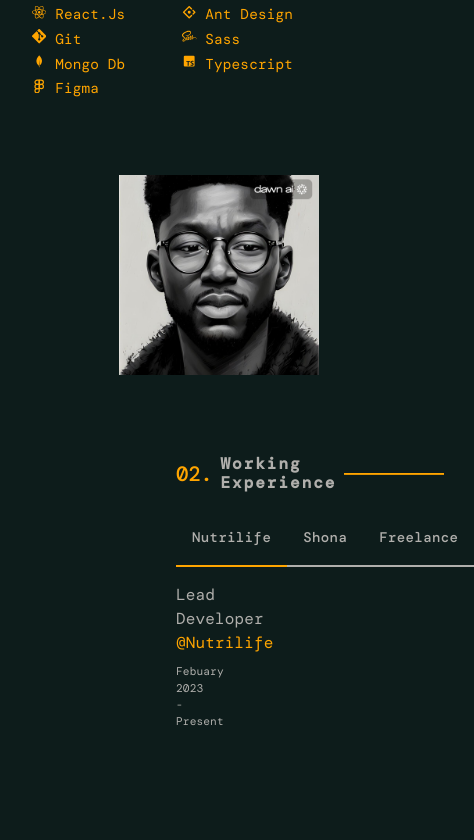
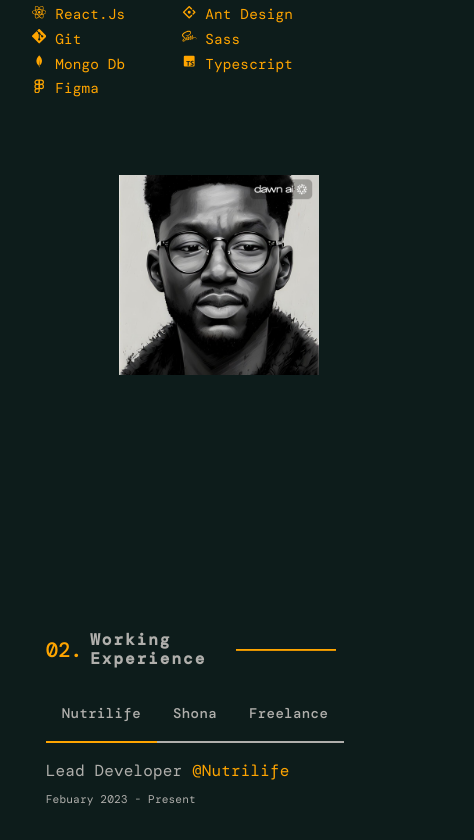
Before and after one commit to ImoDavid/localhost, a React (Vite) app: page /nav in a window 390 px wide. Shown: the part 1399-2239 px from the top of the page, 474 px wide, since content can reach past the window. Before the commit the page ends 2145 px from the top, so only its background shows below. Built offline with nearby package versions, Linux system fonts and the light colour scheme; a web font is replaced by a local one.

Commit message:
feat: mobile query

```diff
--- a/src/components/Experience/Experience.jsx
+++ b/src/components/Experience/Experience.jsx
@@ -43,7 +43,7 @@
 const StyledWorktext = styled(Typography)({
   color: colors.OFF_WHITE,
   marginLeft: "0.5rem",
-  paddingRight: ["10rem", "1rem"],
+  paddingRight: ["10rem", "0.7rem"],
   fontSize: "0.9rem",
 });
 
@@ -55,11 +55,16 @@
   return (
     <>
       <Container maxwidth="md">
+        <Stack
+          justifyContent={["center", "start"]}
+          alignItems={["center", "stretch"]}
+        >
           <Box
             minHeight={"100%"}
-          paddingX={["10rem", "12rem"]}
-          marginTop={["3.5rem", "10rem"]}
+            paddingX={["1rem", "12rem"]}
+            marginTop={["13.5rem", "10rem"]}
             marginBottom={["1rem", "2rem"]}
+            marginX={["8rem", "0rem"]}
           >
             <Box>
               <Heading number={"02."} title={"working experience"} />
@@ -201,6 +206,7 @@
               </Box>
             </Box>
           </Box>
+        </Stack>
       </Container>
     </>
   );
```
Lines whose indentation alone changed are shown as unchanged.
